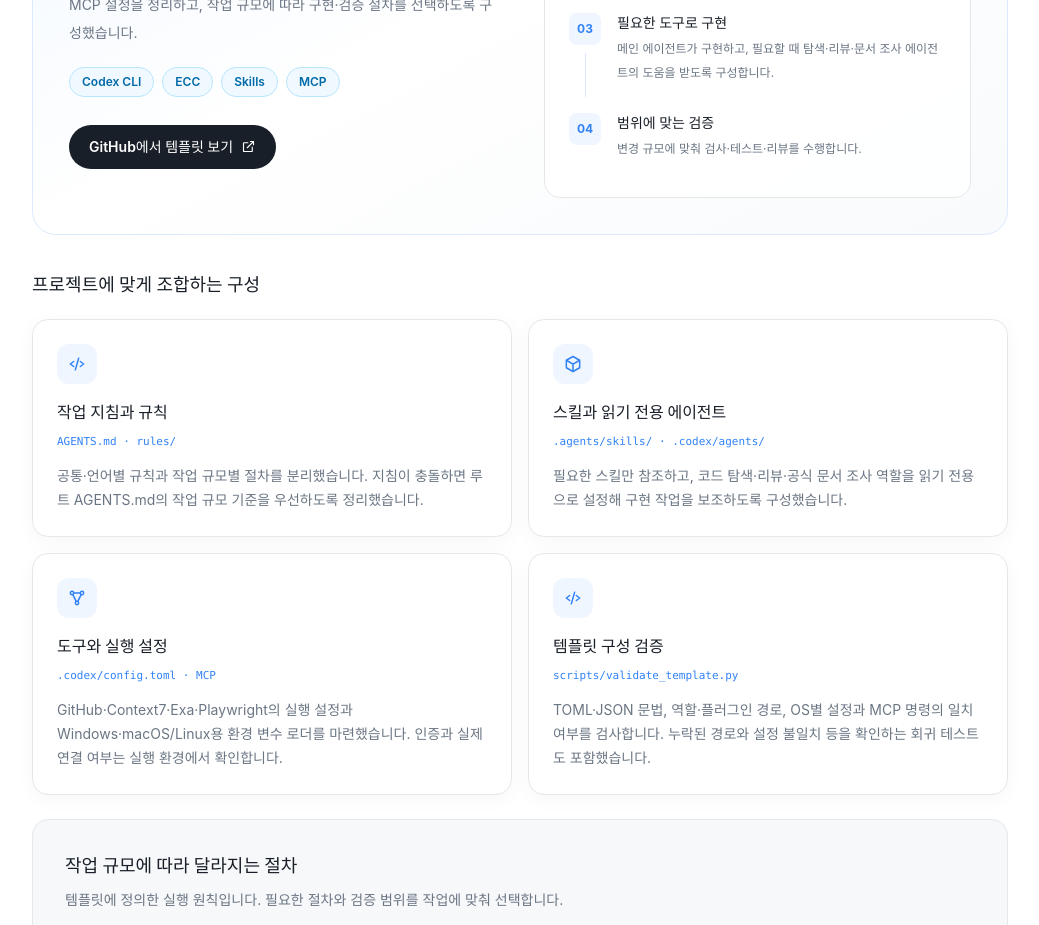
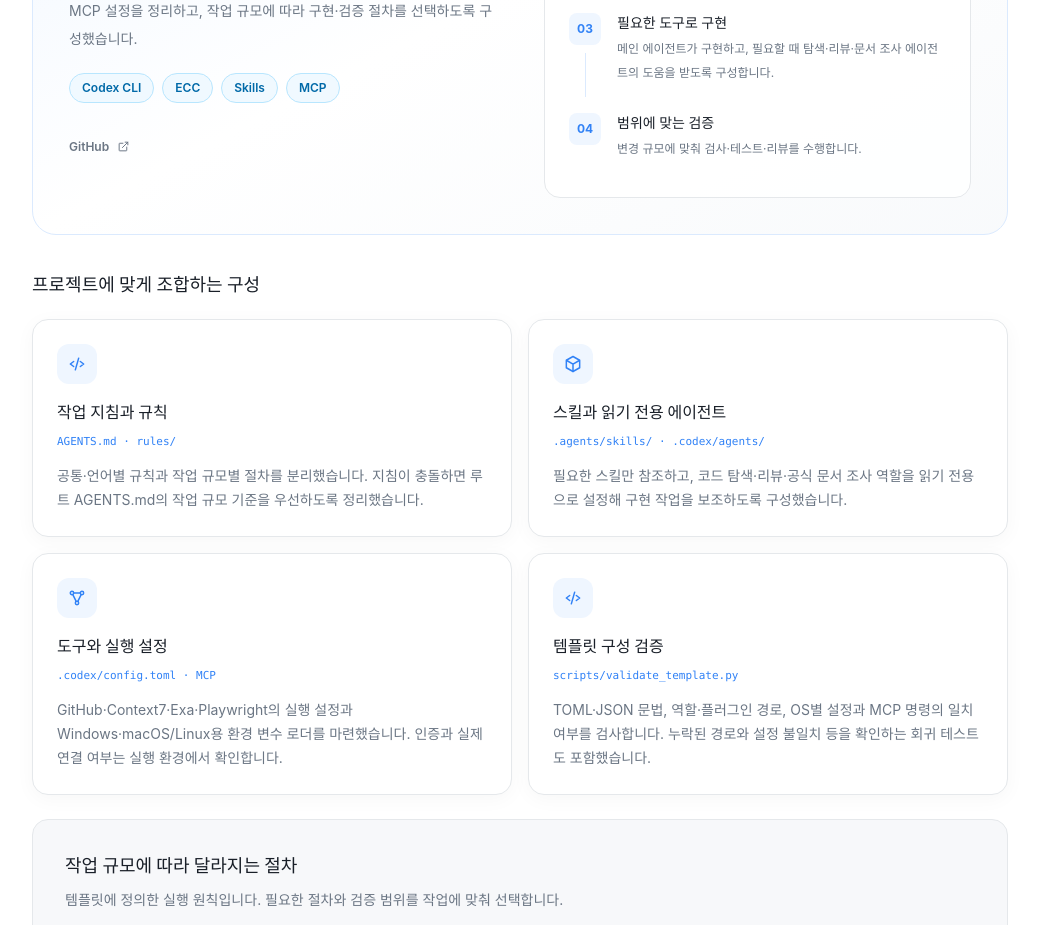
Before and after one commit to IMjaeyongpark/Portfolio, a React (Vite) app: page / in a window 1280 px wide. Shown: the part 5600-6525 px from the top of the page, without its empty margins (120-1159 px from the left). Built offline with nearby package versions, Linux system fonts and the light colour scheme.

Commit message:
style: AI 템플릿 링크 스타일 통일

```diff
--- a/src/components/AIEnvironment.jsx
+++ b/src/components/AIEnvironment.jsx
@@ -22,7 +22,7 @@ export default function AIEnvironment() {
               <h3 className="mt-4 whitespace-pre-line text-2xl font-bold leading-snug text-ink sm:text-3xl">{data.headline}</h3>
               <p className="mt-5 text-sm leading-7 text-muted">{data.description}</p>
               <div className="mt-5 flex flex-wrap gap-2">{data.tags.map((tag) => <SkillBadge key={tag} tone="blue">{tag}</SkillBadge>)}</div>
-              <a href={data.github} target="_blank" rel="noreferrer" className="focus-ring mt-7 inline-flex items-center gap-2 rounded-full bg-ink px-5 py-3 text-sm font-semibold text-white transition-opacity hover:opacity-80">{data.linkLabel}<Icon name="external" size={15} /></a>
+              <a href={data.github} target="_blank" rel="noreferrer" className="focus-ring mt-7 inline-flex items-center gap-2 py-2 text-xs font-semibold text-muted transition-colors hover:text-ink">{data.linkLabel}<Icon name="external" size={13} /></a>
             </div>
             <div className="rounded-2xl border border-line bg-white/90 p-5 sm:p-6">
               <h4 className="mb-5 text-sm font-semibold text-ink">{data.flowTitle}</h4>
--- a/src/data/aiEnvironment.js
+++ b/src/data/aiEnvironment.js
@@ -5,7 +5,7 @@ export const aiEnvironment = {
   description: 'ECC의 규칙·스킬을 필요한 작업에서 참조하도록 구성한 Codex CLI용 개인 하네스 엔지니어링 템플릿입니다. 프로젝트 지침, 읽기 전용 에이전트와 MCP 설정을 정리하고, 작업 규모에 따라 구현·검증 절차를 선택하도록 구성했습니다.',
   name: 'Codex ECC Template',
   github: 'https://github.com/IMjaeyongpark/codex-ecc-template',
-  linkLabel: 'GitHub에서 템플릿 보기',
+  linkLabel: 'GitHub',
   tags: ['Codex CLI', 'ECC', 'Skills', 'MCP'],
   flowTitle: '템플릿의 작업 흐름',
   flow: [
```
